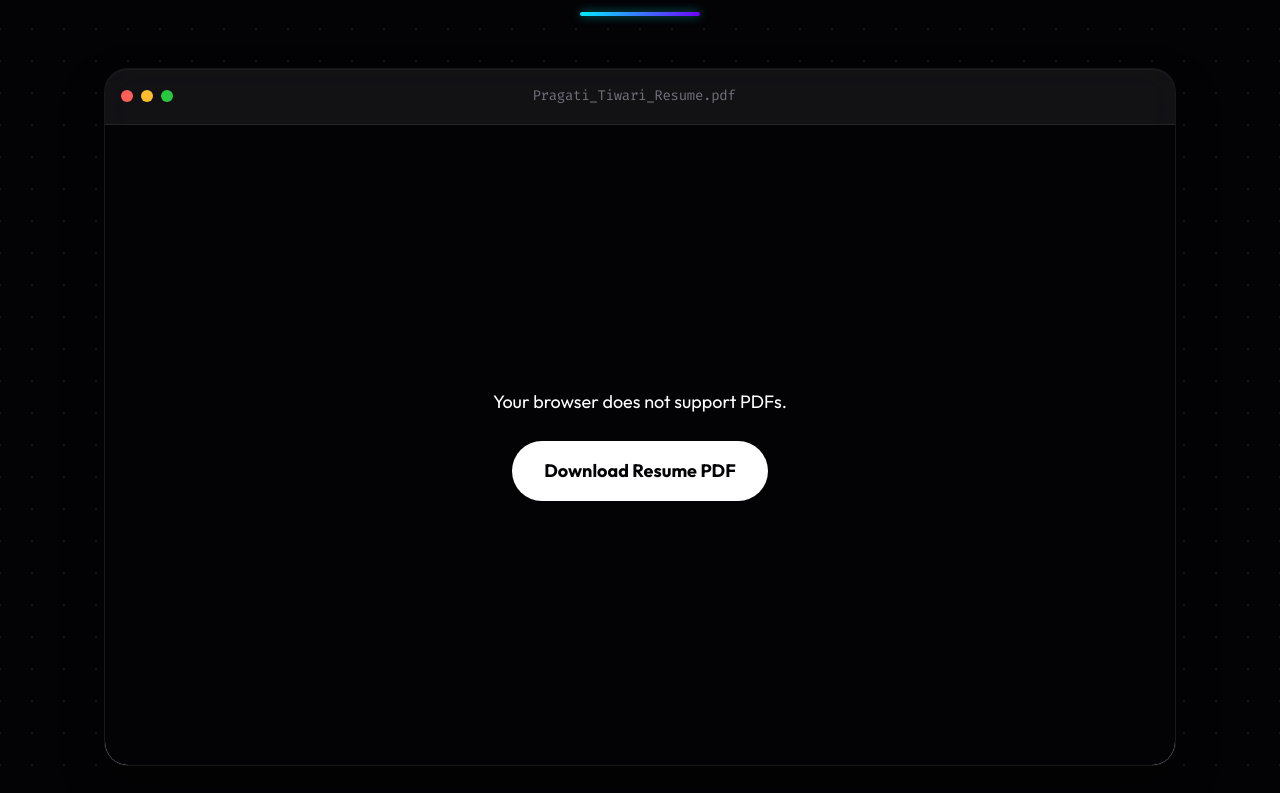
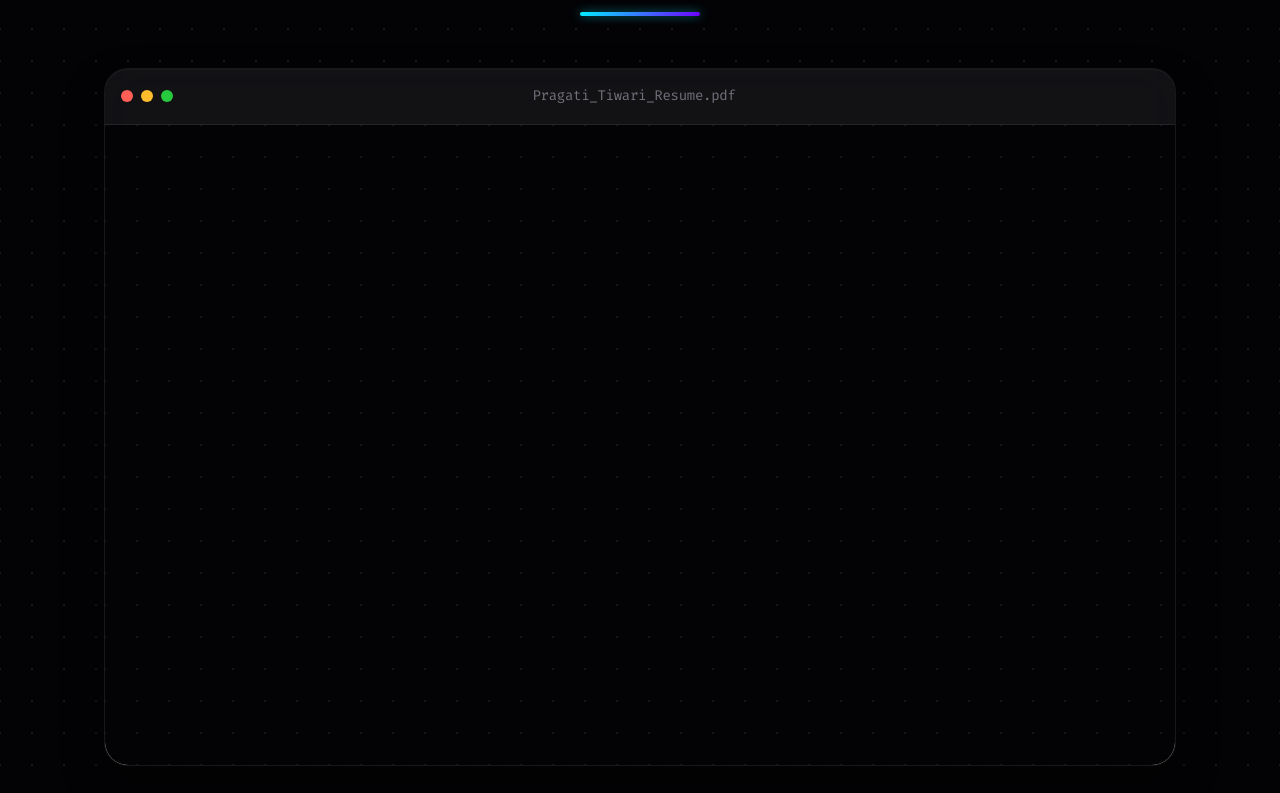
Before and after one commit to ashishkapadia28/pragati, a React (Vite) app: page / in a window 1280 px wide. Shown: the part 2627-3420 px from the top of the page. Built offline with nearby package versions, Linux system fonts and the light colour scheme.

Commit message:
Optimize mobile animations and fix PDF viewer rendering

```diff
--- a/src/components/Hero.tsx
+++ b/src/components/Hero.tsx
@@ -39,9 +39,11 @@ const Hero = () => {
     >
       {/* Interactive Background Glows */}
       <motion.div
+        className="desktop-only"
         style={{ position: 'fixed', top: 0, left: 0, right: 0, bottom: 0, background: backgroundGradient, pointerEvents: 'none', zIndex: 0, filter: 'blur(40px)' }}
       />
       <motion.div
+        className="desktop-only"
         style={{ position: 'fixed', top: 0, left: 0, right: 0, bottom: 0, background: backgroundGradientAlt, pointerEvents: 'none', zIndex: 0, filter: 'blur(40px)' }}
       />
 
--- a/src/components/ResumePreview.tsx
+++ b/src/components/ResumePreview.tsx
@@ -39,11 +39,12 @@ const ResumePreview = () => {
 
         {/* PDF Content */}
         <div style={{ height: '80vh', minHeight: '600px', width: '100%', background: '#fff' }}>
-          <object
-            data="/Pragati_Tiwari_Resume.pdf"
-            type="application/pdf"
+          <iframe
+            src="/Pragati_Tiwari_Resume.pdf#toolbar=0"
+            title="Resume Preview"
             width="100%"
             height="100%"
+            style={{ border: 'none' }}
           >
             <div style={{ display: 'flex', flexDirection: 'column', alignItems: 'center', justifyContent: 'center', height: '100%', background: 'var(--bg-color)', color: 'var(--text-primary)' }}>
               <p style={{ marginBottom: '1.5rem', fontSize: '1.125rem' }}>Your browser does not support PDFs.</p>
@@ -51,7 +52,7 @@ const ResumePreview = () => {
                 Download Resume PDF
               </a>
             </div>
-          </object>
+          </iframe>
         </div>
       </motion.div>
     </section>
--- a/src/index.css
+++ b/src/index.css
@@ -205,6 +205,10 @@ button {
   100% { transform: scale(0.9) translate(-5%, -5%); }
 }
 
+.desktop-only {
+  display: block;
+}
+
 /* Responsive utilities */
 @media (max-width: 768px) {
   .container {
@@ -227,6 +231,12 @@ button {
   }
   .desktop-btn {
     display: none !important;
+  }
+  .desktop-only {
+    display: none !important;
+  }
+  .glow-orb {
+    filter: blur(40px) !important;
   }
   .mobile-menu-btn {
     display: flex !important;
```
